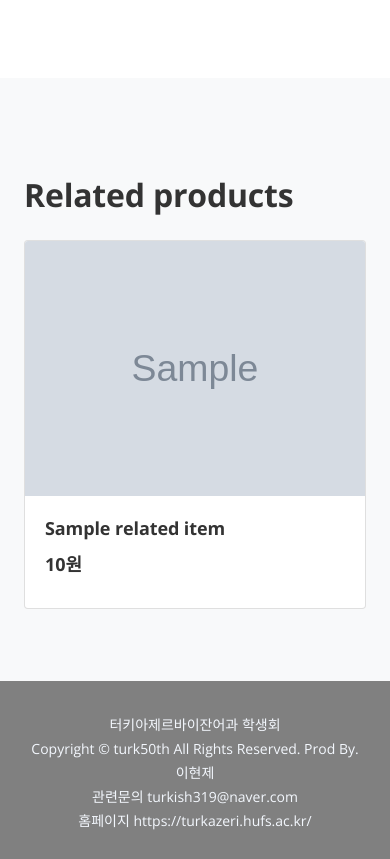
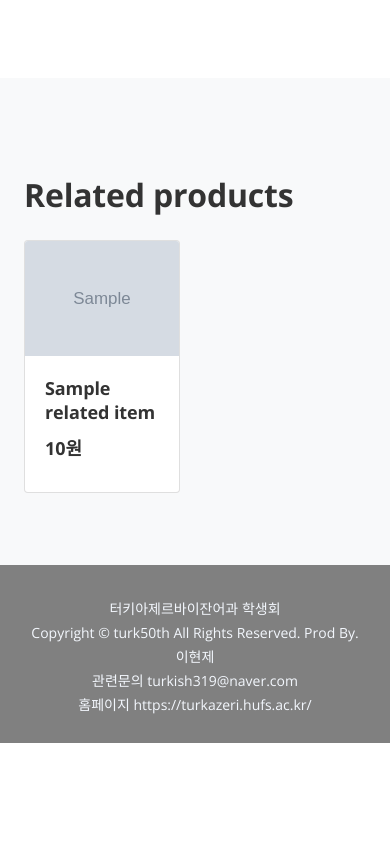
Before and after one commit to leehjhjhj/tuaz50th, a Django app: template item/templates/item_detail.html in a window 390 px wide. Shown: the part 1058-1917 px from the top of the page. After the commit the page ends 1801 px from the top, so only its background shows below. Run offline with Django 4.2, Linux system fonts and the light colour scheme; tables that the repository leaves empty hold one stand-in row (Sample ...); the template is opened without the code that fills it: values named after a table or form of the project are taken from there, most other values are stand-ins (such as "Sample title", 1, 10 or a date in 2020); some libraries are stand-ins or nearby versions.

Commit message:
fix: media 아이폰 상세 페이지

```diff
--- a/item/templates/item_detail.html
+++ b/item/templates/item_detail.html
@@ -142,8 +142,7 @@
                 margin-right: 0;
                 padding: 0;
             }
-    }
-        @media (min-width: 500px) {
+            }@media (min-width: 300px) {
             .col-xl-4 {
             flex: 0 0 50%;
             max-width: 50%;
```
Lines whose indentation alone changed are shown as unchanged.
